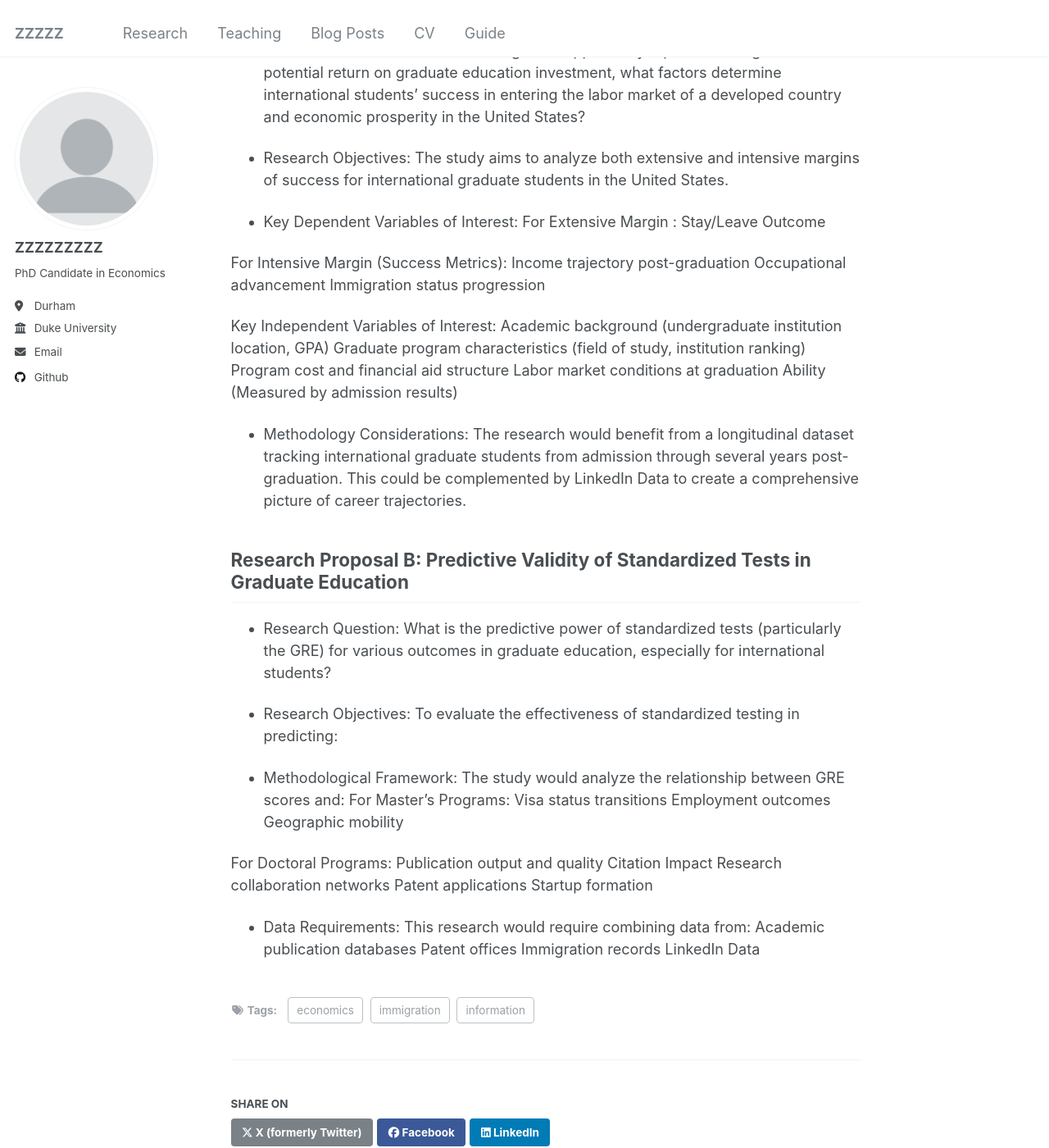
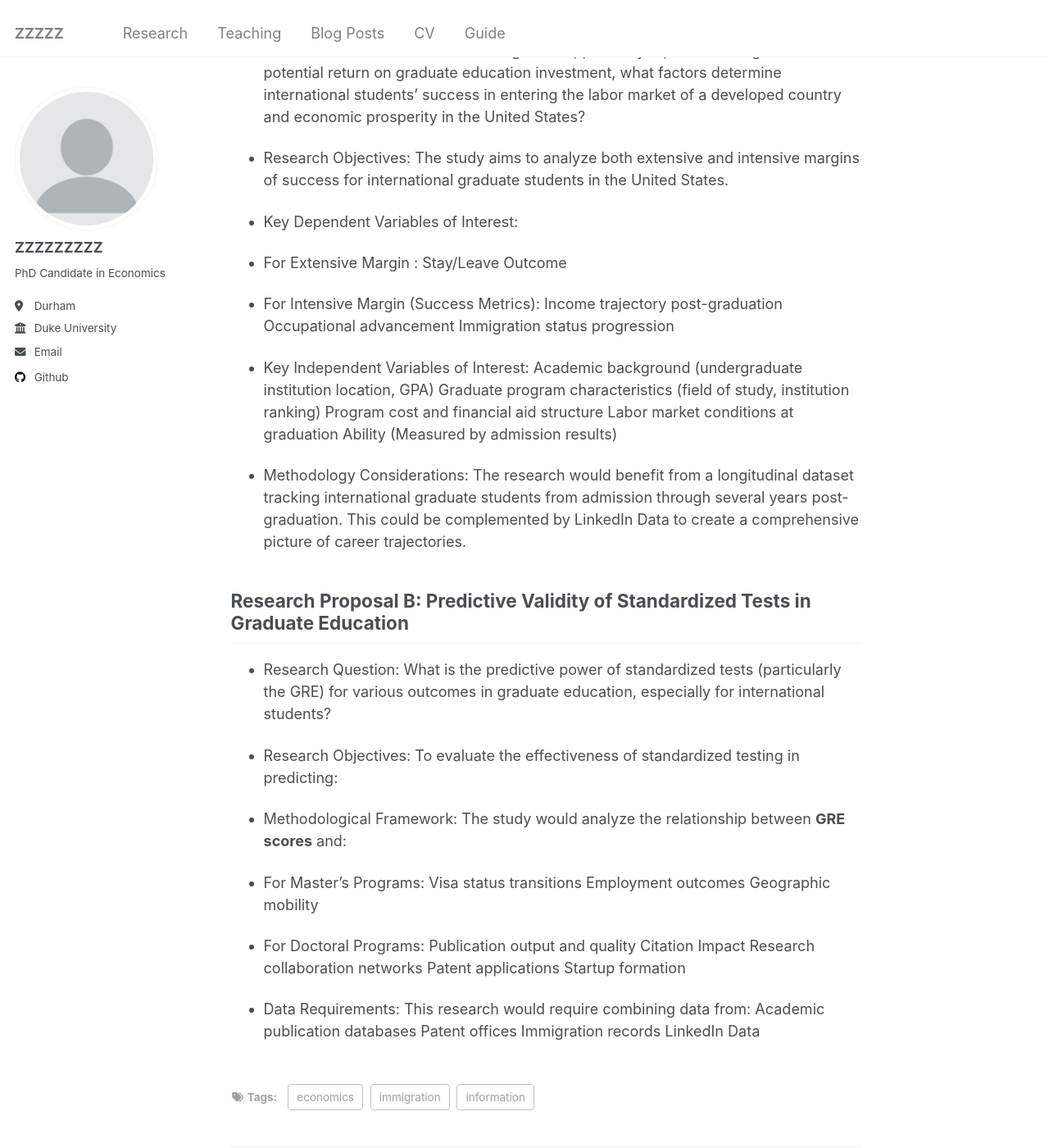
Before and after one commit to henrymzc/henrymzc.github.io, a Jekyll site: the page built from _posts/2025-01-03-blog-post-1.md, in a window 1280 px wide and 1400 px high, scrolled down 311 px. Shown: the whole window at 82% size. Built offline with Jekyll 4.4.1, drawn with Linux system fonts in a browser that asks for light colours.

Commit message:
Update 2025-01-03-blog-post-1.md

```diff
--- a/_posts/2025-01-03-blog-post-1.md
+++ b/_posts/2025-01-03-blog-post-1.md
@@ -17,15 +17,16 @@ Given that immigration opportunity represents a significant potential return on
 The study aims to analyze both extensive and intensive margins of success for international graduate students in the United States.
 
 * Key Dependent Variables of Interest:
-For Extensive Margin :
+
+* For Extensive Margin :
 	Stay/Leave Outcome
 
-For Intensive Margin (Success Metrics):
+* For Intensive Margin (Success Metrics):
 	Income trajectory post-graduation
 	Occupational advancement
 	Immigration status progression
 
-Key Independent Variables of Interest:
+* Key Independent Variables of Interest:
 	Academic background (undergraduate institution location, GPA)
 	Graduate program characteristics (field of study, institution ranking)
 	Program cost and financial aid structure
@@ -45,13 +46,14 @@ What is the predictive power of standardized tests (particularly the GRE) for va
 To evaluate the effectiveness of standardized testing in predicting:
 
 * Methodological Framework:
-The study would analyze the relationship between GRE scores and:
-For Master's Programs:
+The study would analyze the relationship between **GRE scores** and:
+
+* For Master's Programs:
 Visa status transitions
 Employment outcomes
 Geographic mobility
 
-For Doctoral Programs:
+* For Doctoral Programs:
 Publication output and quality
 Citation Impact
 Research collaboration networks
```
